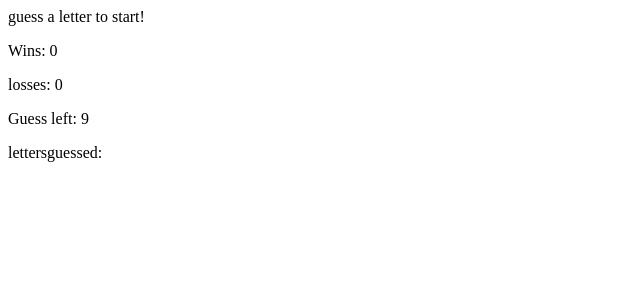
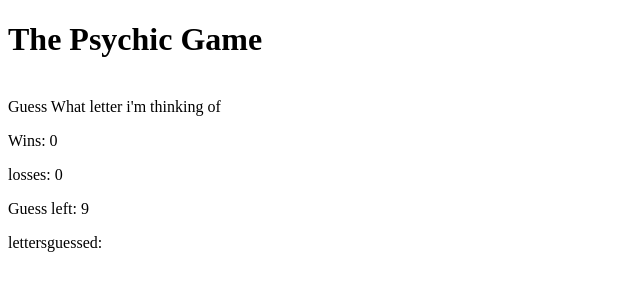
Before and after one commit to bndicunguye/Psychic-game, a plain HTML site: page index.html in a window 1280 px wide. Shown: the whole page, without its empty margins (0-640 px from the left). Drawn offline with Linux system fonts and the light colour scheme.

Commit message:
modified index.html

```diff
--- a/index.html
+++ b/index.html
@@ -9,7 +9,14 @@
 </head>
 
 <body>
-    guess a letter to start!
+    <h1> The Psychic Game</h1>
+
+    <br>
+
+    Guess What letter i'm thinking of
+
+    <br>
+
     <p> Wins: <span id="win"></span></p>
     <p> losses: <span id="lose"></span></p>
     <p> Guess left: <span id="guessleft"></span></p>
@@ -31,20 +38,16 @@
 
         reset()
         function reset() {
-            guessleft = 9; //sets guesses left to 9 guesses
+            guessleft = 9;
             guessedLetters = []
             computerGuess = arrayletter[Math.floor(Math.random() * arrayletter.length)];
-            console.log("wins: " + wins)
             htmlWin.innerHTML = wins;
-            console.log("losses: " + loss)
             htmllose.innerHTML = loss;
-            console.log("Guess a Letter")
             htmlguessleft.innerHTML = guessleft;
             htmlletterguessed.innerHTML = ""
         }
         document.onkeyup = function (event) {
             userguess = event.key.toLowerCase();
-            console.log(userguess)
             if (arrayletter.indexOf(userguess) !== -1) {
                 if (guessedLetters.indexOf(userguess) === -1) {
                     guessedLetters.push(userguess)
@@ -57,31 +60,23 @@
             else {
                 alert("you may only guess a letter")
             }
-            // set up the magic letter??
 
 
         }
         function check() {
-            console.log(computerGuess, userguess);
 
-            // check if is a letter??
-
-            // conditions to win or loss
 
             if (userguess === computerGuess) {
                 wins++;
-                console.log("win")
                 reset()
             }
             if (userguess !== computerGuess) {
                 guessleft--;
                 htmlguessleft.innerHTML = guessleft;
-                console.log(guessedLetters.join(" "))
                 htmlletterguessed.innerHTML = guessedLetters.join(" ")
-                console.log("guess again you have " + guessleft + " guesses left")
 
                 if (guessleft === 0) {
-                    console.log("YOU LOSE")
+
                     loss++;
                     reset()
 
```
